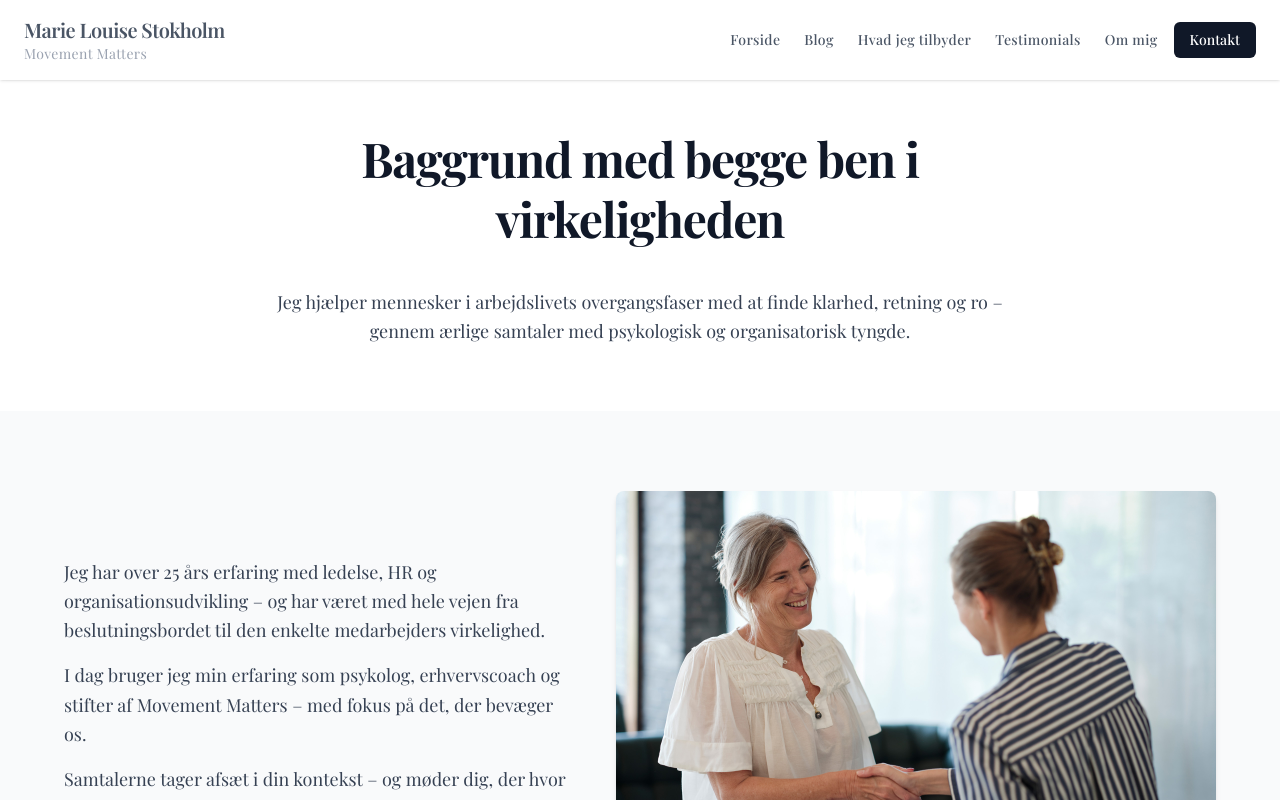
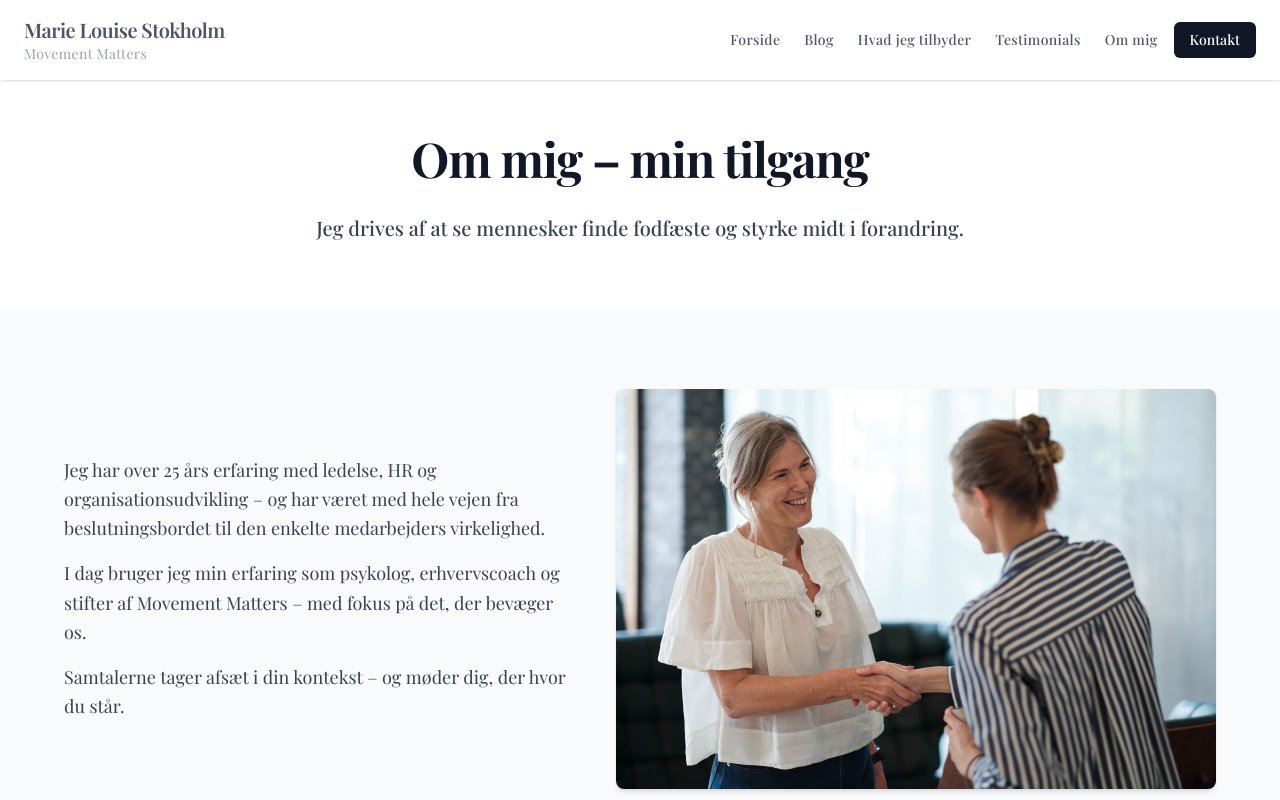
Before and after one commit to nordic-agency/marielouisestokholm, a Next.js app: page /om-mig in a window 1280 px wide. Shown: the top 800 px of the page. Built offline with nearby package versions, Linux system fonts and the light colour scheme.

Commit message:
V2 Revision: Updated Om mig page hero with new title and tagline

```diff
--- a/src/app/om-mig/page.tsx
+++ b/src/app/om-mig/page.tsx
@@ -8,11 +8,11 @@ export default function AboutPage() {
       {/* Hero Section */}
       <section className="bg-white pt-32 pb-16 px-6 text-center">
         <div className="max-w-3xl mx-auto">
-          <h1 className="text-4xl md:text-5xl font-bold leading-tight max-w-xl mx-auto text-gray-900 tracking-tight mb-10">
-            Baggrund med begge ben i virkeligheden
+          <h1 className="text-4xl md:text-5xl font-bold leading-tight max-w-xl mx-auto text-gray-900 tracking-tight mb-6">
+            Om mig – min tilgang
           </h1>
-          <p className="mt-4 text-lg leading-relaxed text-gray-700">
-            Jeg hjælper mennesker i arbejdslivets overgangsfaser med at finde klarhed, retning og ro – gennem ærlige samtaler med psykologisk og organisatorisk tyngde.
+          <p className="mt-4 text-xl leading-relaxed text-gray-700 font-medium">
+            Jeg drives af at se mennesker finde fodfæste og styrke midt i forandring.
           </p>
         </div>
       </section>
```
